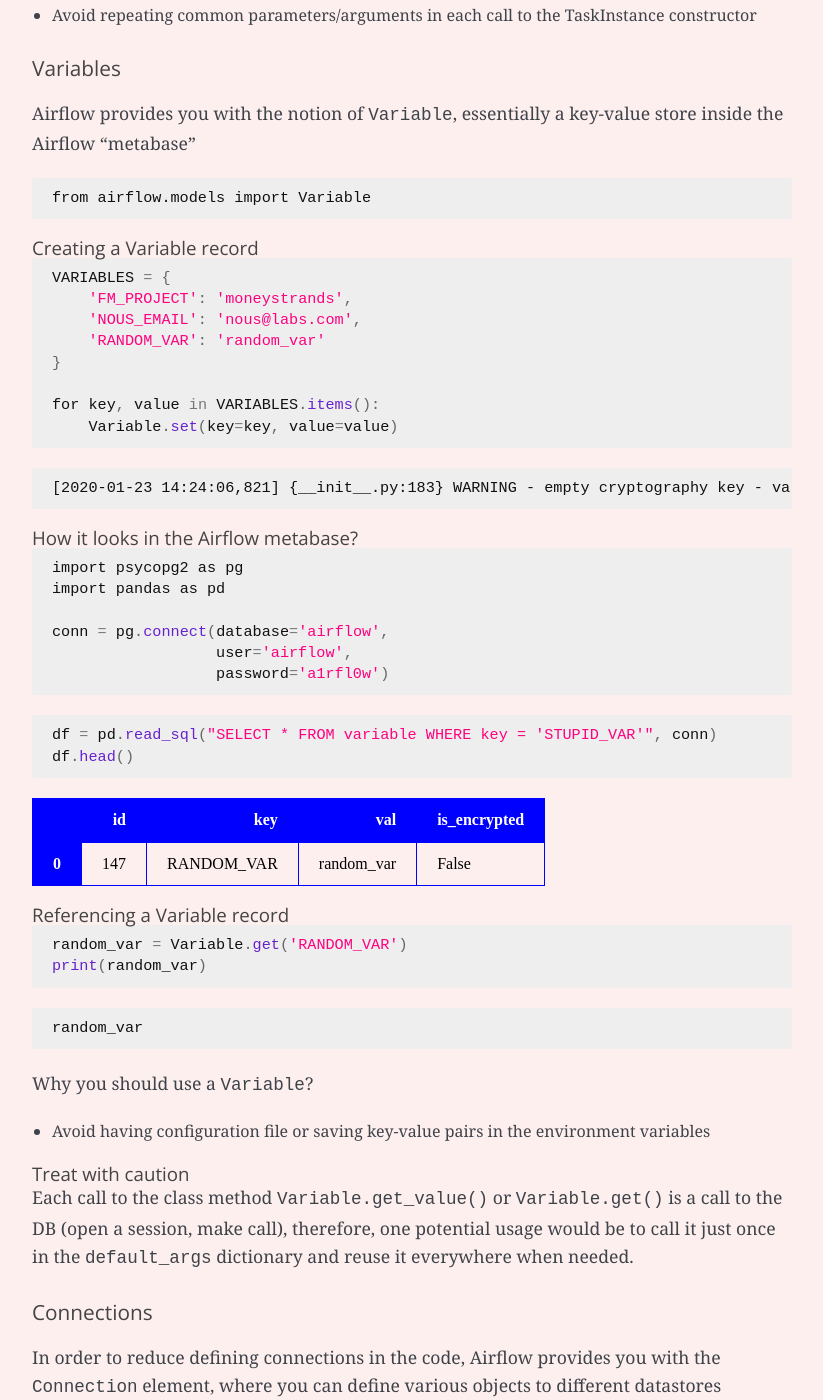
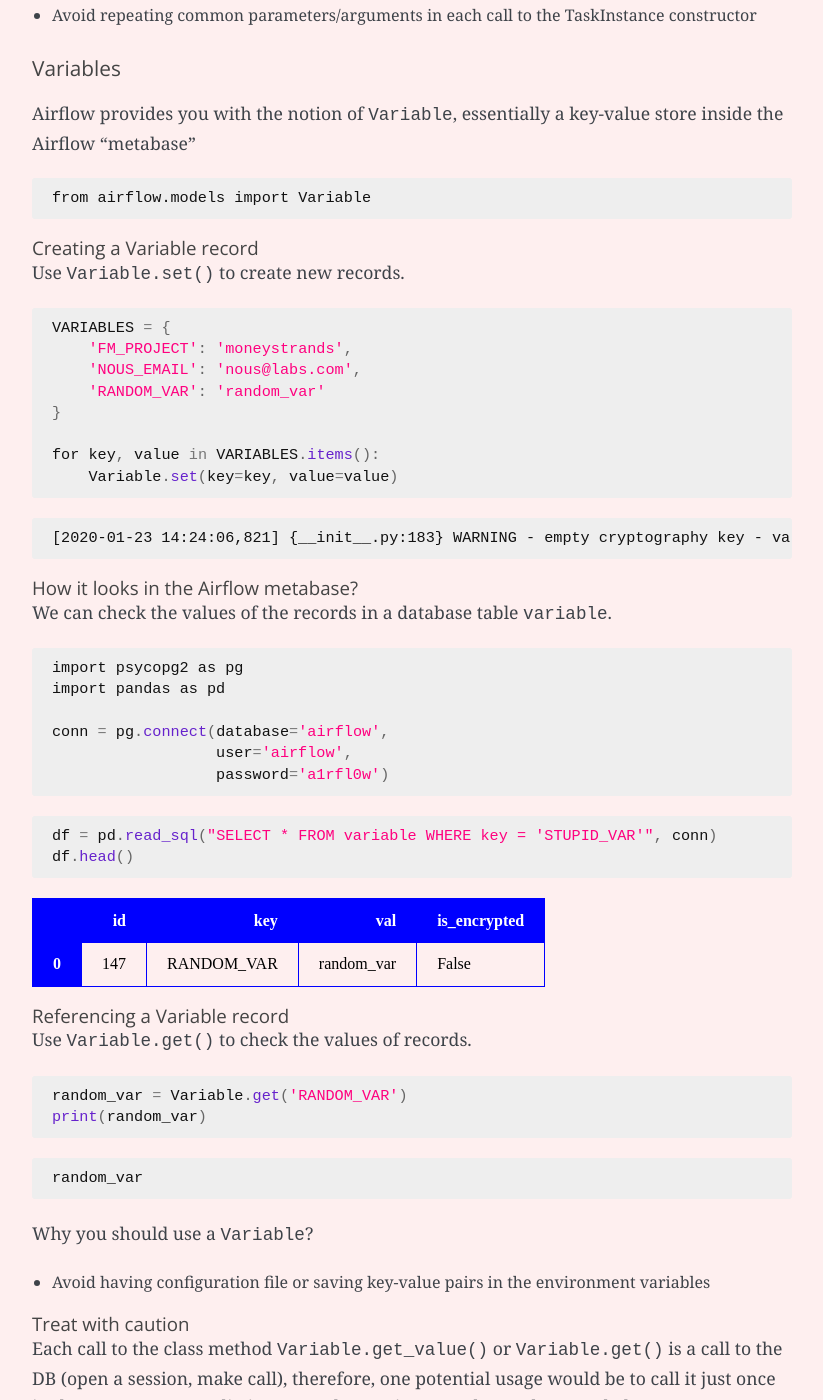
Before and after one commit to mmeasic/mmeasic.github.io, a Jekyll site: the page built from _posts/airflow/2020-01-29-airflow-tips-and-important-concepts.markdown, in a window 1280 px wide and 1400 px high, scrolled down 2310 px. Shown: the whole window, without its empty margins (228-1051 px from the left). Built offline with Jekyll 4.4.1, drawn with Linux system fonts in a browser that asks for light colours; some web fonts are replaced.

Commit message:
Formatting the most recent post.

````diff
--- a/_posts/airflow/2020-01-29-airflow-tips-and-important-concepts.markdown
+++ b/_posts/airflow/2020-01-29-airflow-tips-and-important-concepts.markdown
@@ -116,6 +116,9 @@
 ### Creating a Variable record
 
 
+Use `Variable.set()` to create new records.
+
+
 ```python
 VARIABLES = {
     'FM_PROJECT': 'moneystrands',
@@ -131,6 +134,9 @@
 
 
 ### How it looks in the Airflow metabase?
+
+
+We can check the values of the records in a database table `variable`.
 
 
 ```python
@@ -184,7 +190,11 @@
 </table>
 </div>
 
+
 ### Referencing a Variable record
+
+
+Use `Variable.get()` to check the values of records.
 
 
 ```python
````
